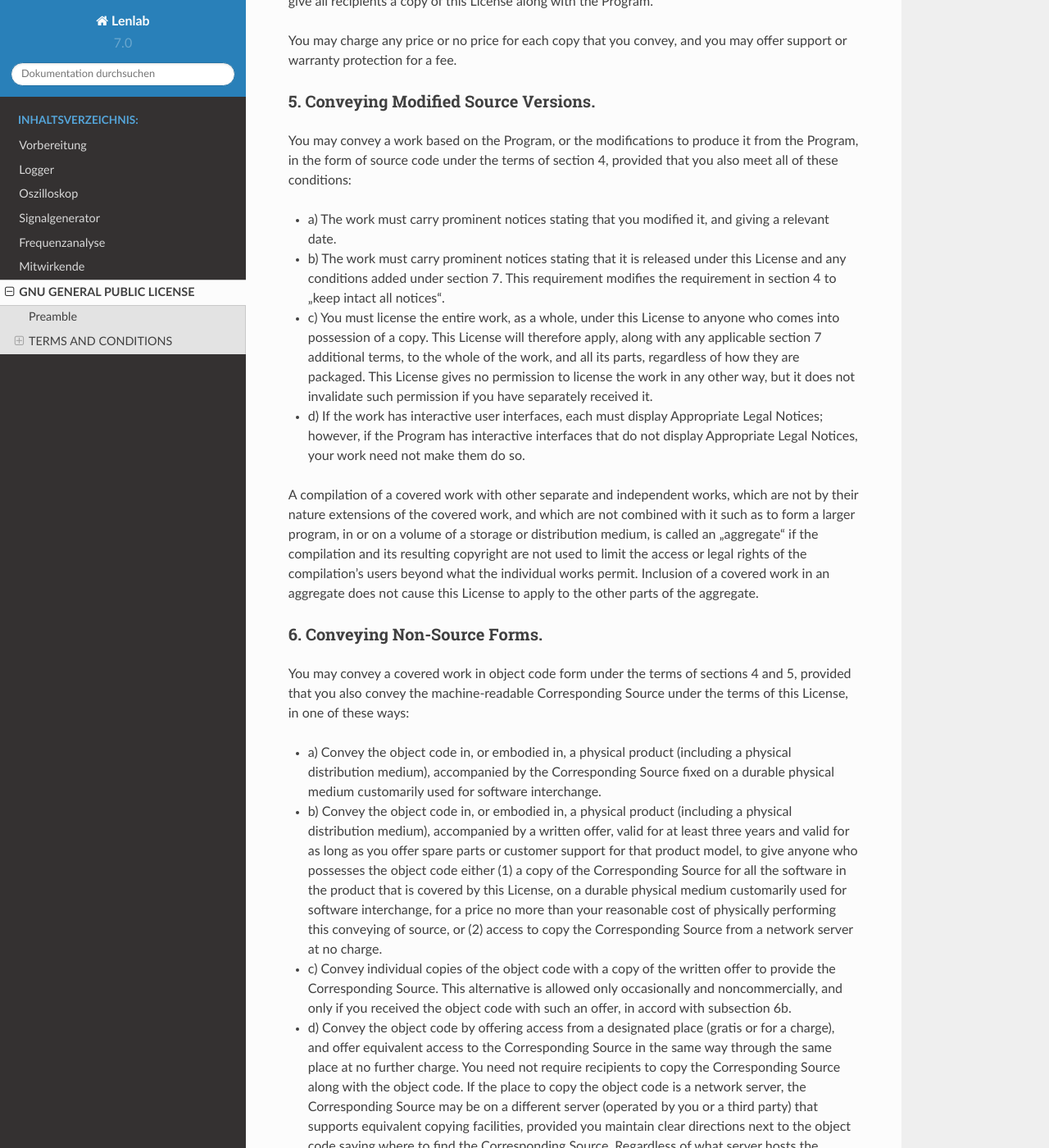
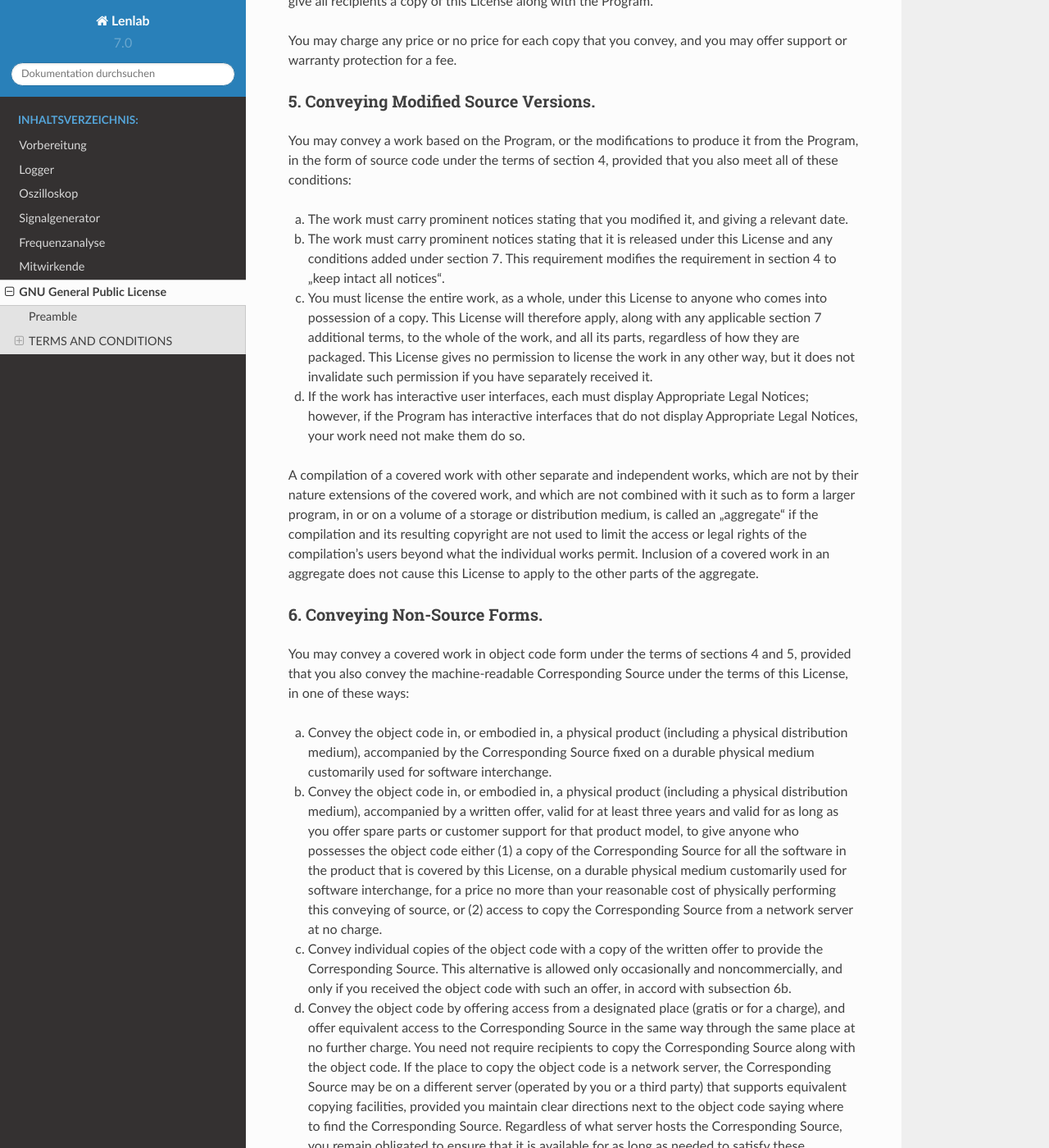
Before and after one commit to kalanzun/red_lenlab, a Sphinx documentation site: the page built from doc/license.rst, in a window 1280 px wide and 1400 px high, scrolled down 4060 px. Shown: the whole window at 82% size. Built offline with Sphinx 7.4.7 and the Read the Docs theme 2.0.0, drawn with Linux system fonts in a browser that asks for light colours; some of the changed text lies outside the part shown.

Commit message:
License formatting

```diff
--- a/doc/license.rst
+++ b/doc/license.rst
@@ -1,5 +1,5 @@
 **************************
-GNU GENERAL PUBLIC LICENSE
+GNU General Public License
 **************************
 
 Version 3, 29 June 2007
@@ -227,23 +227,23 @@ produce it from the Program, in the form of source code under the
 terms of section 4, provided that you also meet all of these
 conditions:
 
--   a) The work must carry prominent notices stating that you modified
-    it, and giving a relevant date.
--   b) The work must carry prominent notices stating that it is
-    released under this License and any conditions added under
-    section 7. This requirement modifies the requirement in section 4
-    to "keep intact all notices".
--   c) You must license the entire work, as a whole, under this
-    License to anyone who comes into possession of a copy. This
-    License will therefore apply, along with any applicable section 7
-    additional terms, to the whole of the work, and all its parts,
-    regardless of how they are packaged. This License gives no
-    permission to license the work in any other way, but it does not
-    invalidate such permission if you have separately received it.
--   d) If the work has interactive user interfaces, each must display
-    Appropriate Legal Notices; however, if the Program has interactive
-    interfaces that do not display Appropriate Legal Notices, your
-    work need not make them do so.
+a) The work must carry prominent notices stating that you modified
+   it, and giving a relevant date.
+b) The work must carry prominent notices stating that it is
+   released under this License and any conditions added under
+   section 7. This requirement modifies the requirement in section 4
+   to "keep intact all notices".
+c) You must license the entire work, as a whole, under this
+   License to anyone who comes into possession of a copy. This
+   License will therefore apply, along with any applicable section 7
+   additional terms, to the whole of the work, and all its parts,
+   regardless of how they are packaged. This License gives no
+   permission to license the work in any other way, but it does not
+   invalidate such permission if you have separately received it.
+d) If the work has interactive user interfaces, each must display
+   Appropriate Legal Notices; however, if the Program has interactive
+   interfaces that do not display Appropriate Legal Notices, your
+   work need not make them do so.
 
 A compilation of a covered work with other separate and independent
 works, which are not by their nature extensions of the covered work,
@@ -263,42 +263,42 @@ sections 4 and 5, provided that you also convey the machine-readable
 Corresponding Source under the terms of this License, in one of these
 ways:
 
--   a) Convey the object code in, or embodied in, a physical product
-    (including a physical distribution medium), accompanied by the
-    Corresponding Source fixed on a durable physical medium
-    customarily used for software interchange.
--   b) Convey the object code in, or embodied in, a physical product
-    (including a physical distribution medium), accompanied by a
-    written offer, valid for at least three years and valid for as
-    long as you offer spare parts or customer support for that product
-    model, to give anyone who possesses the object code either (1) a
-    copy of the Corresponding Source for all the software in the
-    product that is covered by this License, on a durable physical
-    medium customarily used for software interchange, for a price no
-    more than your reasonable cost of physically performing this
-    conveying of source, or (2) access to copy the Corresponding
-    Source from a network server at no charge.
--   c) Convey individual copies of the object code with a copy of the
-    written offer to provide the Corresponding Source. This
-    alternative is allowed only occasionally and noncommercially, and
-    only if you received the object code with such an offer, in accord
-    with subsection 6b.
--   d) Convey the object code by offering access from a designated
-    place (gratis or for a charge), and offer equivalent access to the
-    Corresponding Source in the same way through the same place at no
-    further charge. You need not require recipients to copy the
-    Corresponding Source along with the object code. If the place to
-    copy the object code is a network server, the Corresponding Source
-    may be on a different server (operated by you or a third party)
-    that supports equivalent copying facilities, provided you maintain
-    clear directions next to the object code saying where to find the
-    Corresponding Source. Regardless of what server hosts the
-    Corresponding Source, you remain obligated to ensure that it is
-    available for as long as needed to satisfy these requirements.
--   e) Convey the object code using peer-to-peer transmission,
-    provided you inform other peers where the object code and
-    Corresponding Source of the work are being offered to the general
-    public at no charge under subsection 6d.
+a) Convey the object code in, or embodied in, a physical product
+   (including a physical distribution medium), accompanied by the
+   Corresponding Source fixed on a durable physical medium
+   customarily used for software interchange.
+b) Convey the object code in, or embodied in, a physical product
+   (including a physical distribution medium), accompanied by a
+   written offer, valid for at least three years and valid for as
+   long as you offer spare parts or customer support for that product
+   model, to give anyone who possesses the object code either (1) a
+   copy of the Corresponding Source for all the software in the
+   product that is covered by this License, on a durable physical
+   medium customarily used for software interchange, for a price no
+   more than your reasonable cost of physically performing this
+   conveying of source, or (2) access to copy the Corresponding
+   Source from a network server at no charge.
+c) Convey individual copies of the object code with a copy of the
+   written offer to provide the Corresponding Source. This
+   alternative is allowed only occasionally and noncommercially, and
+   only if you received the object code with such an offer, in accord
+   with subsection 6b.
+d) Convey the object code by offering access from a designated
+   place (gratis or for a charge), and offer equivalent access to the
+   Corresponding Source in the same way through the same place at no
+   further charge. You need not require recipients to copy the
+   Corresponding Source along with the object code. If the place to
+   copy the object code is a network server, the Corresponding Source
+   may be on a different server (operated by you or a third party)
+   that supports equivalent copying facilities, provided you maintain
+   clear directions next to the object code saying where to find the
+   Corresponding Source. Regardless of what server hosts the
+   Corresponding Source, you remain obligated to ensure that it is
+   available for as long as needed to satisfy these requirements.
+e) Convey the object code using peer-to-peer transmission,
+   provided you inform other peers where the object code and
+   Corresponding Source of the work are being offered to the general
+   public at no charge under subsection 6d.
 
 A separable portion of the object code, whose source code is excluded
 from the Corresponding Source as a System Library, need not be
@@ -375,23 +375,23 @@ Notwithstanding any other provision of this License, for material you
 add to a covered work, you may (if authorized by the copyright holders
 of that material) supplement the terms of this License with terms:
 
--   a) Disclaiming warranty or limiting liability differently from the
-    terms of sections 15 and 16 of this License; or
--   b) Requiring preservation of specified reasonable legal notices or
-    author attributions in that material or in the Appropriate Legal
-    Notices displayed by works containing it; or
--   c) Prohibiting misrepresentation of the origin of that material,
-    or requiring that modified versions of such material be marked in
-    reasonable ways as different from the original version; or
--   d) Limiting the use for publicity purposes of names of licensors
-    or authors of the material; or
--   e) Declining to grant rights under trademark law for use of some
-    trade names, trademarks, or service marks; or
--   f) Requiring indemnification of licensors and authors of that
-    material by anyone who conveys the material (or modified versions
-    of it) with contractual assumptions of liability to the recipient,
-    for any liability that these contractual assumptions directly
-    impose on those licensors and authors.
+a) Disclaiming warranty or limiting liability differently from the
+   terms of sections 15 and 16 of this License; or
+b) Requiring preservation of specified reasonable legal notices or
+   author attributions in that material or in the Appropriate Legal
+   Notices displayed by works containing it; or
+c) Prohibiting misrepresentation of the origin of that material,
+   or requiring that modified versions of such material be marked in
+   reasonable ways as different from the original version; or
+d) Limiting the use for publicity purposes of names of licensors
+   or authors of the material; or
+e) Declining to grant rights under trademark law for use of some
+   trade names, trademarks, or service marks; or
+f) Requiring indemnification of licensors and authors of that
+   material by anyone who conveys the material (or modified versions
+   of it) with contractual assumptions of liability to the recipient,
+   for any liability that these contractual assumptions directly
+   impose on those licensors and authors.
 
 All other non-permissive additional terms are considered "further
 restrictions" within the meaning of section 10. If the Program as you
```
